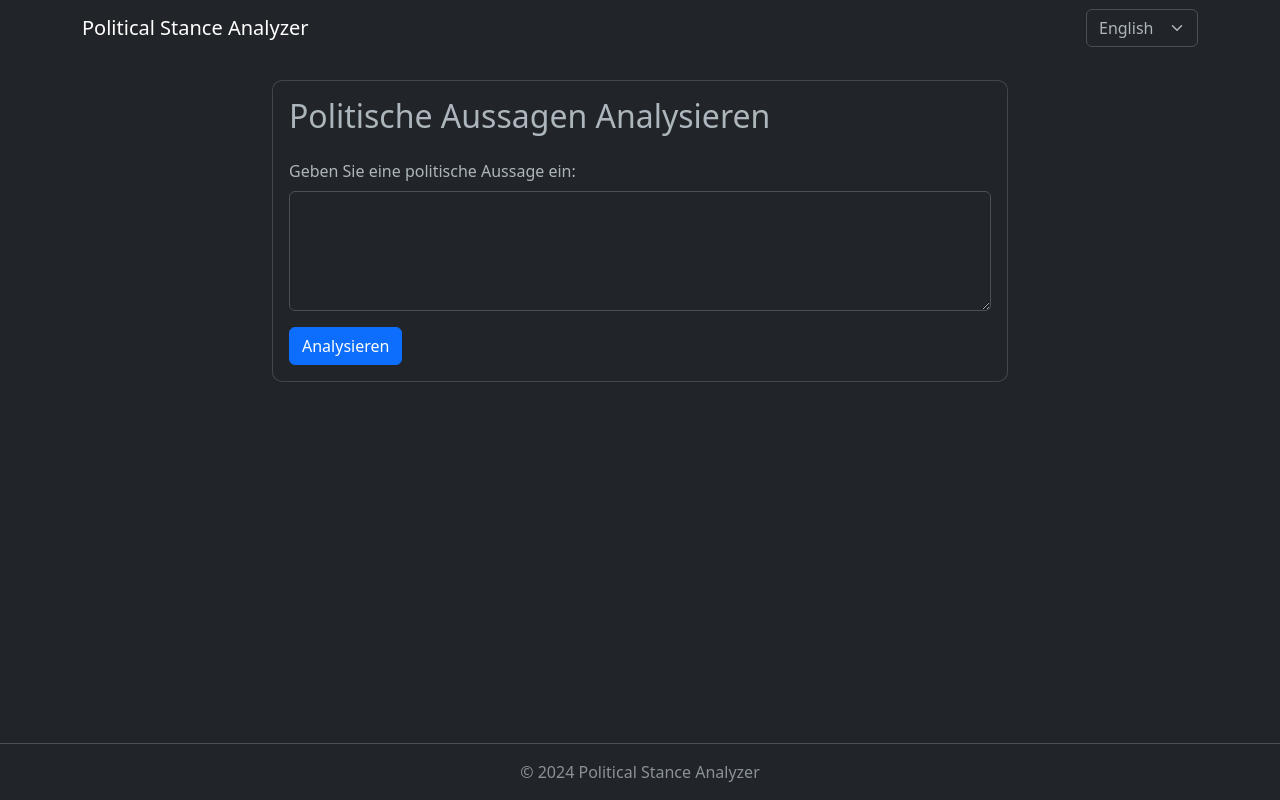
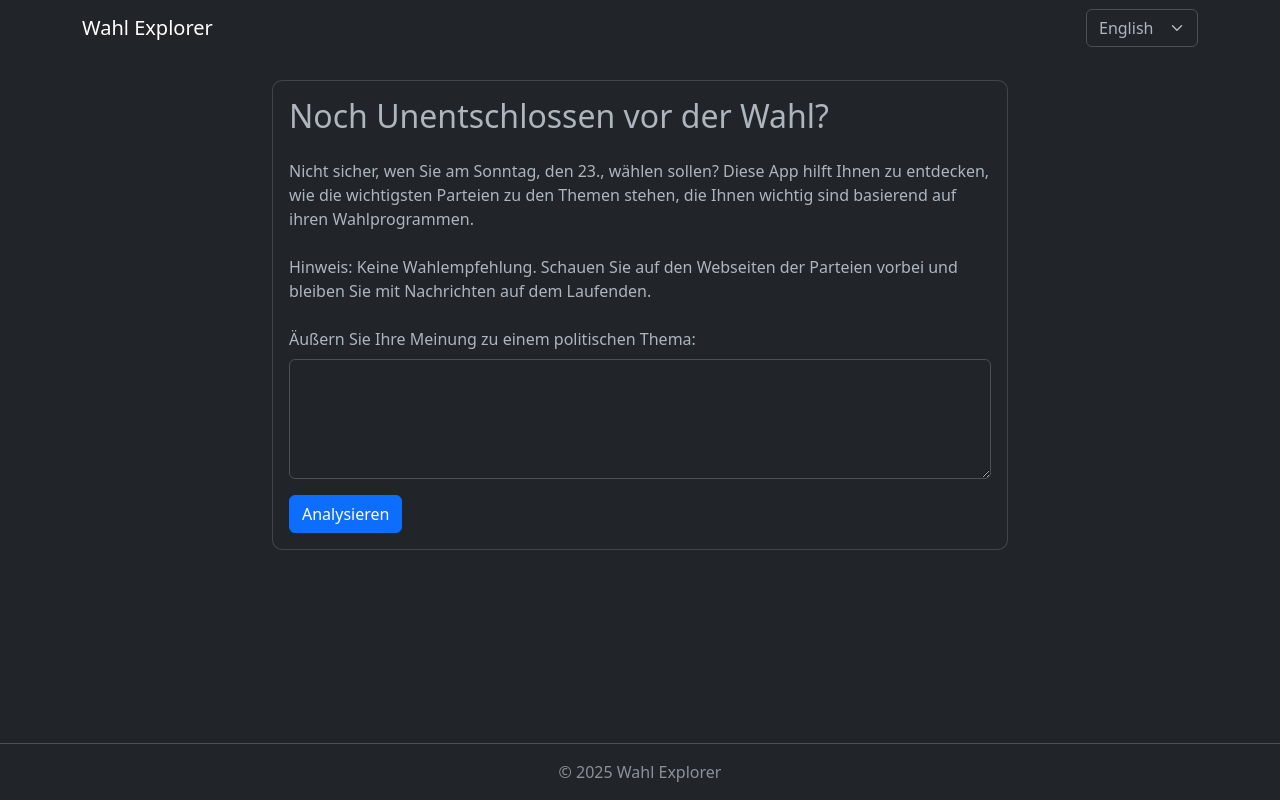
Before and after one commit to santimber/wahl_analyser, a Flask app: page / in a window 1280 px wide. Run offline with Flask 3, Linux system fonts and the light colour scheme.

Commit message:
formatting

```diff
--- a/templates/base.html
+++ b/templates/base.html
@@ -3,7 +3,7 @@
 <head>
     <meta charset="UTF-8">
     <meta name="viewport" content="width=device-width, initial-scale=1.0">
-    <title>Political Stance Analyzer</title>
+    <title>Wahl Explorer</title>
     <link href="https://cdn.jsdelivr.net/npm/bootstrap@5.3.0/dist/css/bootstrap.min.css" rel="stylesheet">
     <link rel="stylesheet" href="https://cdnjs.cloudflare.com/ajax/libs/font-awesome/6.7.2/css/all.min.css">
     <link href="{{ url_for('static', filename='css/custom.css') }}" rel="stylesheet">
@@ -18,7 +18,7 @@
 <body>
     <nav class="navbar navbar-expand-lg navbar-dark bg-dark">
         <div class="container">
-            <a class="navbar-brand" href="/">Political Stance Analyzer</a>
+            <a class="navbar-brand" href="/">Wahl Explorer</a>
             <form method="POST" action="{{ url_for('set_language') }}" class="d-flex">
                 <select name="language" class="form-select" onchange="this.form.submit()">
                     <option value="en" {% if session['language'] == 'en' %}selected{% endif %}>English</option>
@@ -34,7 +34,7 @@
 
     <footer class="footer mt-auto py-3 bg-dark">
         <div class="container text-center">
-            <span class="text-muted">© 2024 Political Stance Analyzer</span>
+            <span class="text-muted">© 2025 Wahl Explorer</span>
         </div>
     </footer>
 
--- a/templates/index.html
+++ b/templates/index.html
@@ -6,13 +6,15 @@
         <div class="card">
             <div class="card-body">
                 <h2 class="card-title mb-4">
-                    {{ 'Politische Aussagen Analysieren' if language == 'de' else 'Analyze Political Statements' }}
+                    {{ 'Noch Unentschlossen  vor der Wahl?' if language == 'de' else 'Still Undecided Before the Vote?' }}
                 </h2>
                 <form id="analysisForm">
                     <div class="mb-3">
                         <label for="statement" class="form-label">
-                            {{ 'Geben Sie eine politische Aussage ein:' if language == 'de' else 'Enter a political statement:' }}
-                        </label>
+                            {% autoescape off %}
+                                {{ 'Nicht sicher, wen Sie am Sonntag, den 23., wählen sollen? Diese App hilft Ihnen zu entdecken, wie die wichtigsten Parteien zu den Themen stehen, die Ihnen wichtig sind basierend auf ihren Wahlprogrammen.<br><br>Hinweis: Keine Wahlempfehlung. Schauen Sie auf den Webseiten der Parteien vorbei und bleiben Sie mit Nachrichten auf dem Laufenden.<br><br>Äußern Sie Ihre Meinung zu einem politischen Thema:' if language == 'de' else 'Not sure who to vote for on Sunday, the 23rd? This app helps you discover how key parties stand on topics that matter to you, based on their political plans.<br><br>Note: This is not a voting recommendation. Learn more about party positions on their websites and in the news.<br><br>Express your view on a political topic:' }}
+                            {% endautoescape %}
+                            </label>
                         <textarea class="form-control" id="statement" rows="3" required></textarea>
                     </div>
                     <button type="submit" class="btn btn-primary" id="analyzeBtn">
```
